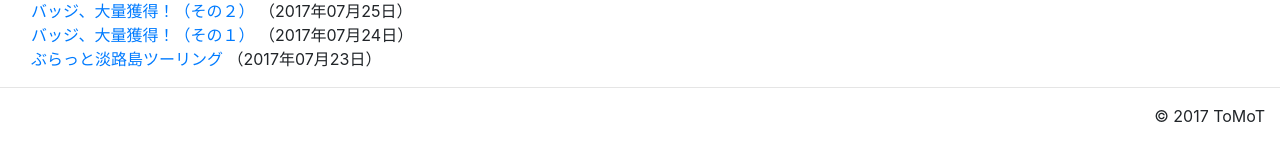
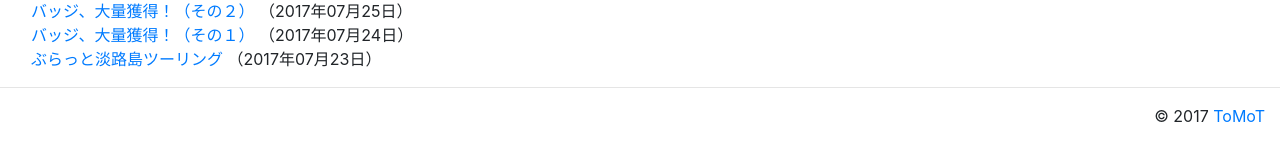
Before and after one commit to tomot/tomot.github.io, a Jekyll site: the page built from index.md, in a window 1280 px wide. Shown: the part 607-768 px from the top of the page. Built offline with Jekyll 4.4.1, drawn with Linux system fonts in a browser that asks for light colours; nearby versions of some CDN libraries; part of the change alters nothing that is shown.

Commit message:
add a link from copyright to home

```diff
--- a/_includes/footer.html
+++ b/_includes/footer.html
@@ -1,6 +1,6 @@
 <footer>
   <hr>
   <div class="container-fluid text-right">
-    <p>&copy; 2017 ToMoT</p>
+    <p>&copy; 2017 <a href="https://tomot.github.io/">ToMoT</a></p>
   </div>
 </footer>
```
